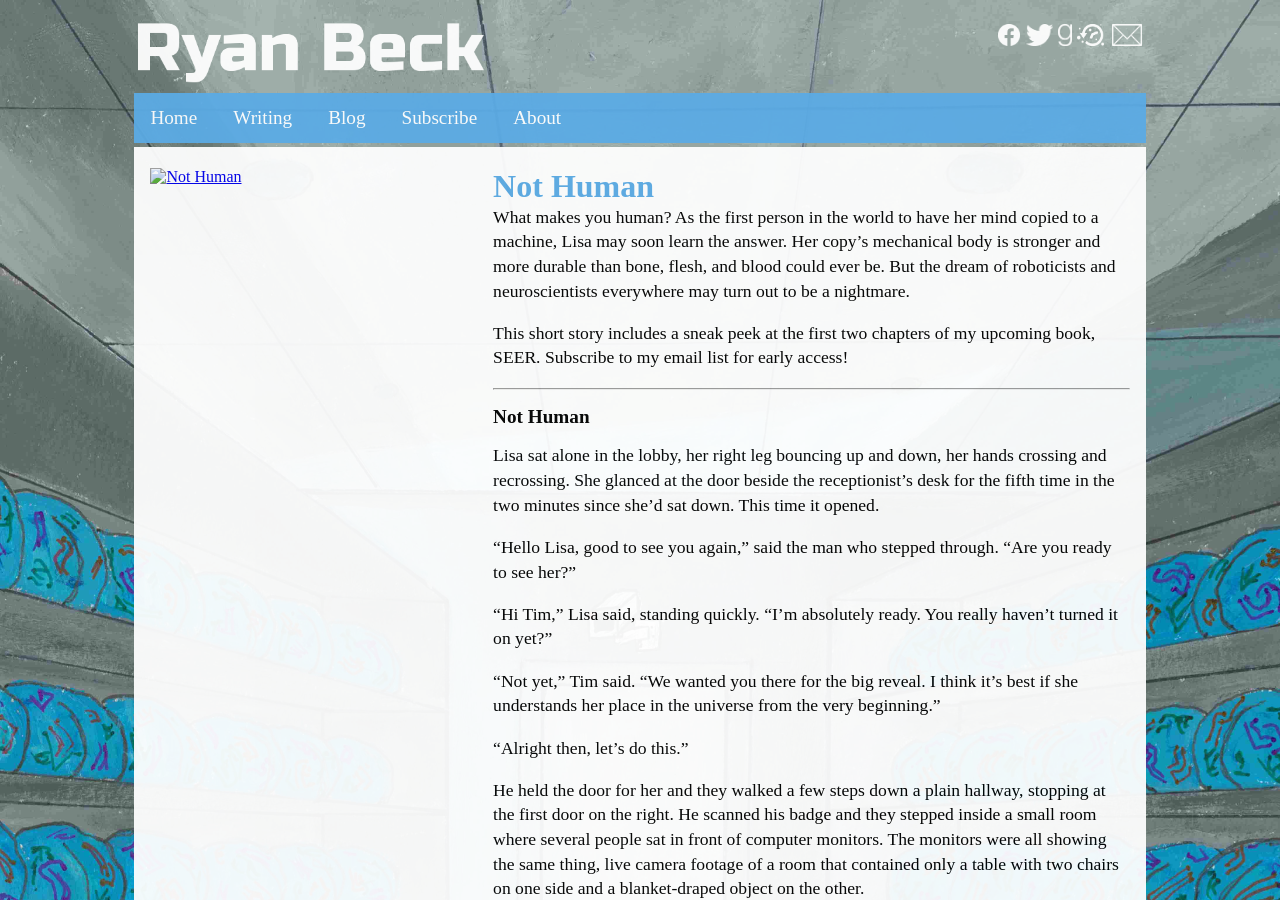
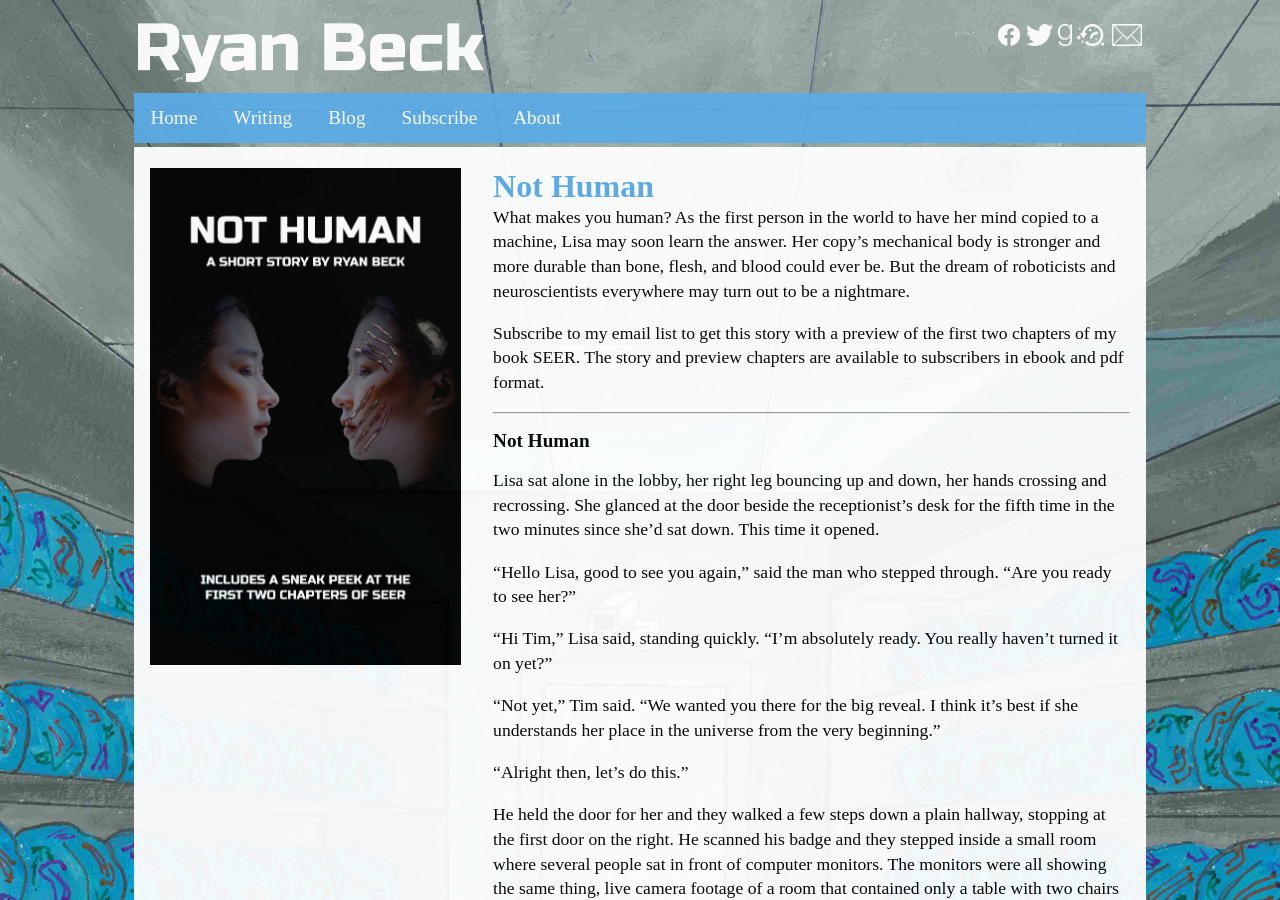
Before and after one commit to ryooan/ryooan.github.io, a Jekyll site: the page built from writing/NotHuman.html, in a window 1280 px wide and 900 px high. Built offline with Jekyll 4.4.1, drawn with Linux system fonts in a browser that asks for light colours; some of the changed text lies outside the part shown.

Commit message:
Update NotHuman.html

```diff
--- a/writing/NotHuman.html
+++ b/writing/NotHuman.html
@@ -1,13 +1,14 @@
 ---
 layout: listing
 getlink: https://www.ryanbeckauthor.com/subscribe
+imagepath: /images/NotHuman.jpg
 listingname: Not Human
-howtoget: Subscribe Here for Early Access
+howtoget: Subscribe Here
 title: Not Human
 description: Not Human, a science fiction short story by Ryan Beck.
 ---
 <p>What makes you human? As the first person in the world to have her mind copied to a machine, Lisa may soon learn the answer. Her copy’s mechanical body is stronger and more durable than bone, flesh, and blood could ever be. But the dream of roboticists and neuroscientists everywhere may turn out to be a nightmare.</p>
-<p>This short story includes a sneak peek at the first two chapters of my upcoming book, SEER. Subscribe to my email list for early access!</p>
+<p>Subscribe to my email list to get this story with a preview of the first two chapters of my book SEER. The story and preview chapters are available to subscribers in ebook and pdf format.</p>
 
 {% assign story = site.stories | where_exp:"story", "story.title == 'Not Human'" | first %}
 {{ story.content }}
```
